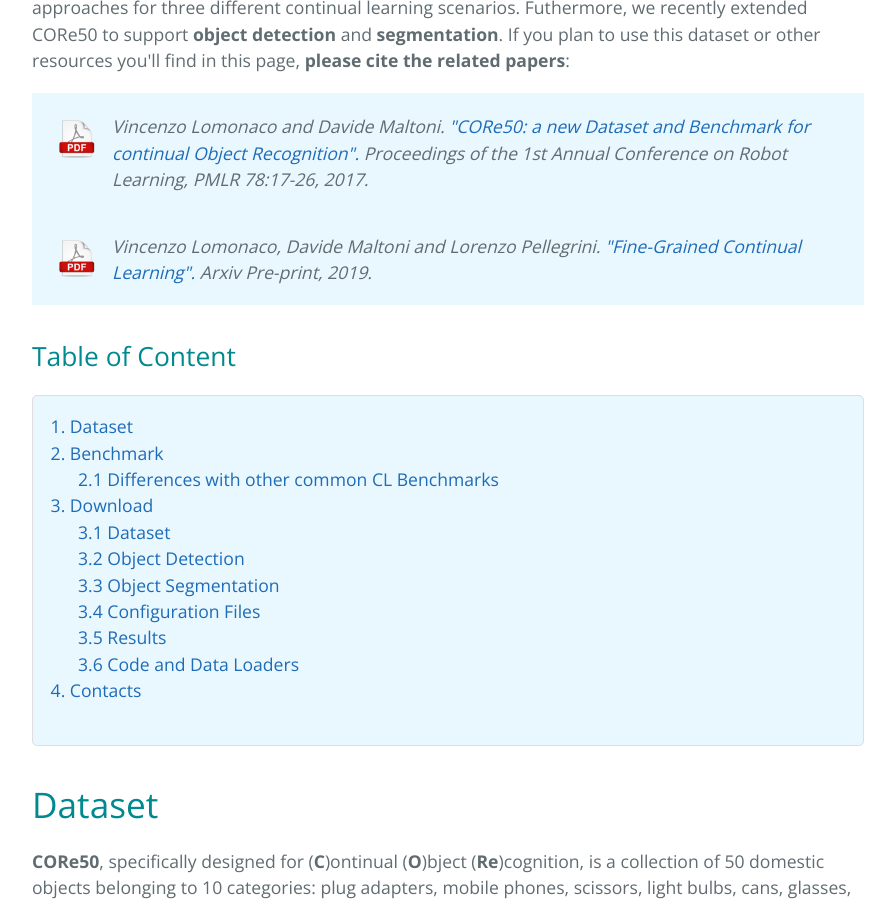
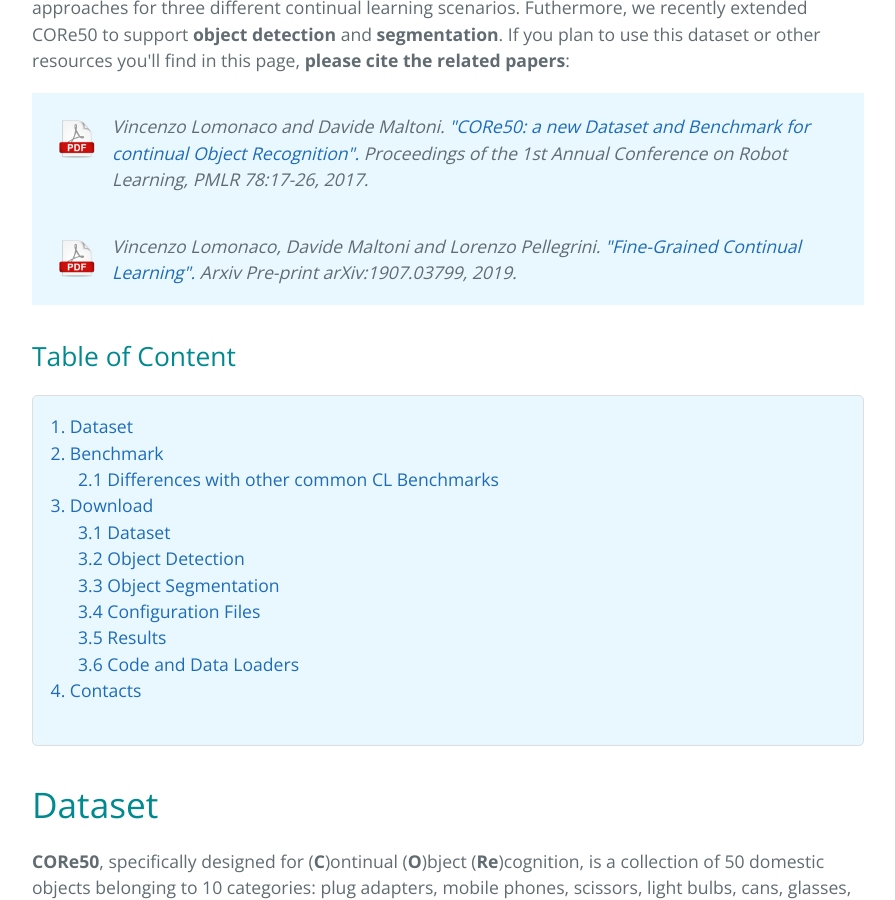
Before and after one commit to vlomonaco/core50, a Jekyll site: the page built from index.html, in a window 1280 px wide and 900 px high, scrolled down 1074 px. Shown: the whole window, without its empty margins (192-1087 px from the left). Built offline with Jekyll 4.4.1, drawn with Linux system fonts in a browser that asks for light colours; nearby versions of some CDN libraries; the list of posts is cut into pages by our own code; comment, search, counter and statistics services are not loaded.

Commit message:
fine-grained cl link fixed

```diff
--- a/index.html
+++ b/index.html
@@ -23,7 +23,7 @@
 <div style="background-color: rgba(227, 246, 254, 0.79); padding: 20px; margin-top:0px; margin-bottom:20px">
 <div style="width:60px; height: 60px;float:left; padding-right:10px"><a href=""><img src="imgs/pdf_download.png" width="50px" style="padding:5px; vertical-align: middle;"></a></div>
 <div style="margin-left:60px">
-<i> Vincenzo Lomonaco, Davide Maltoni and Lorenzo Pellegrini. <a href="" target="_blank">"Fine-Grained Continual Learning".</a> Arxiv Pre-print, 2019. </i></div>
+<i> Vincenzo Lomonaco, Davide Maltoni and Lorenzo Pellegrini. <a href="https://arxiv.org/abs/1907.03799" target="_blank">"Fine-Grained Continual Learning".</a> Arxiv Pre-print arXiv:1907.03799, 2019. </i></div>
 </div>
 
 <h2>Table of Content</h2>
```
